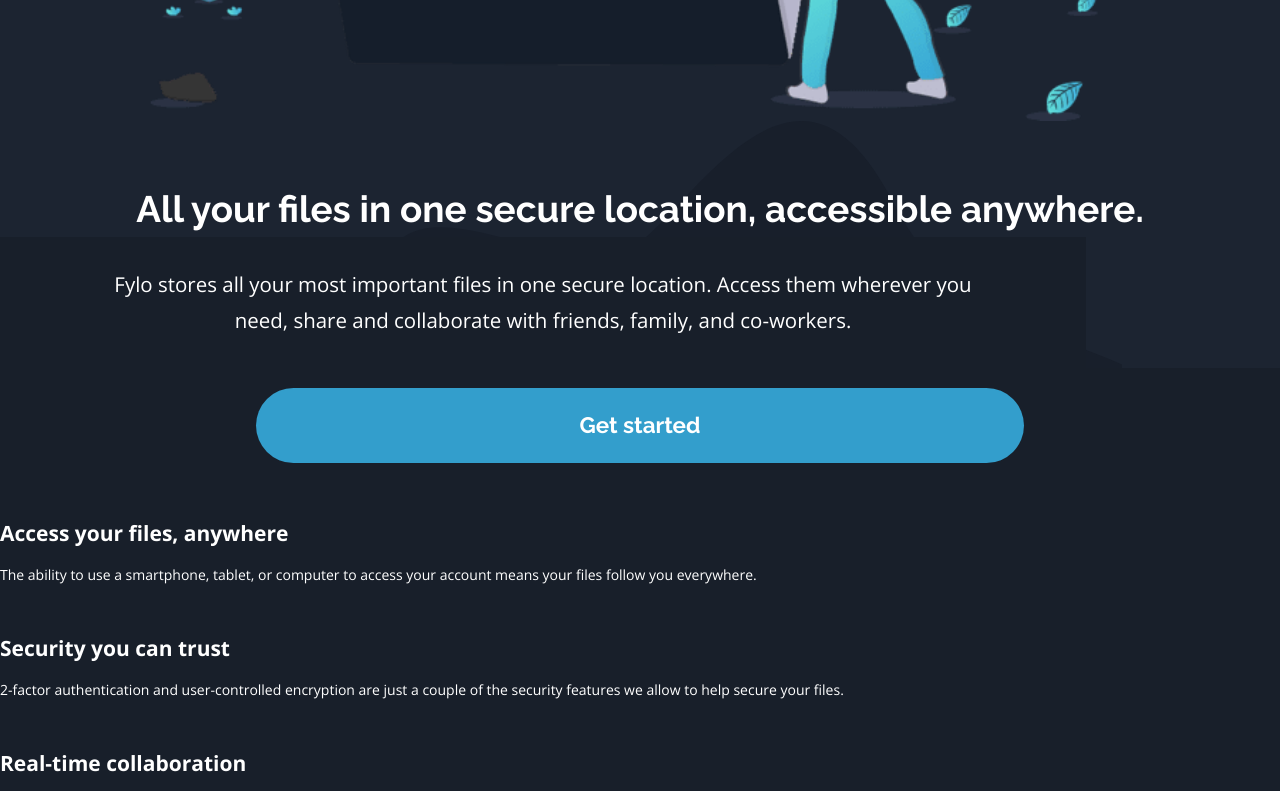
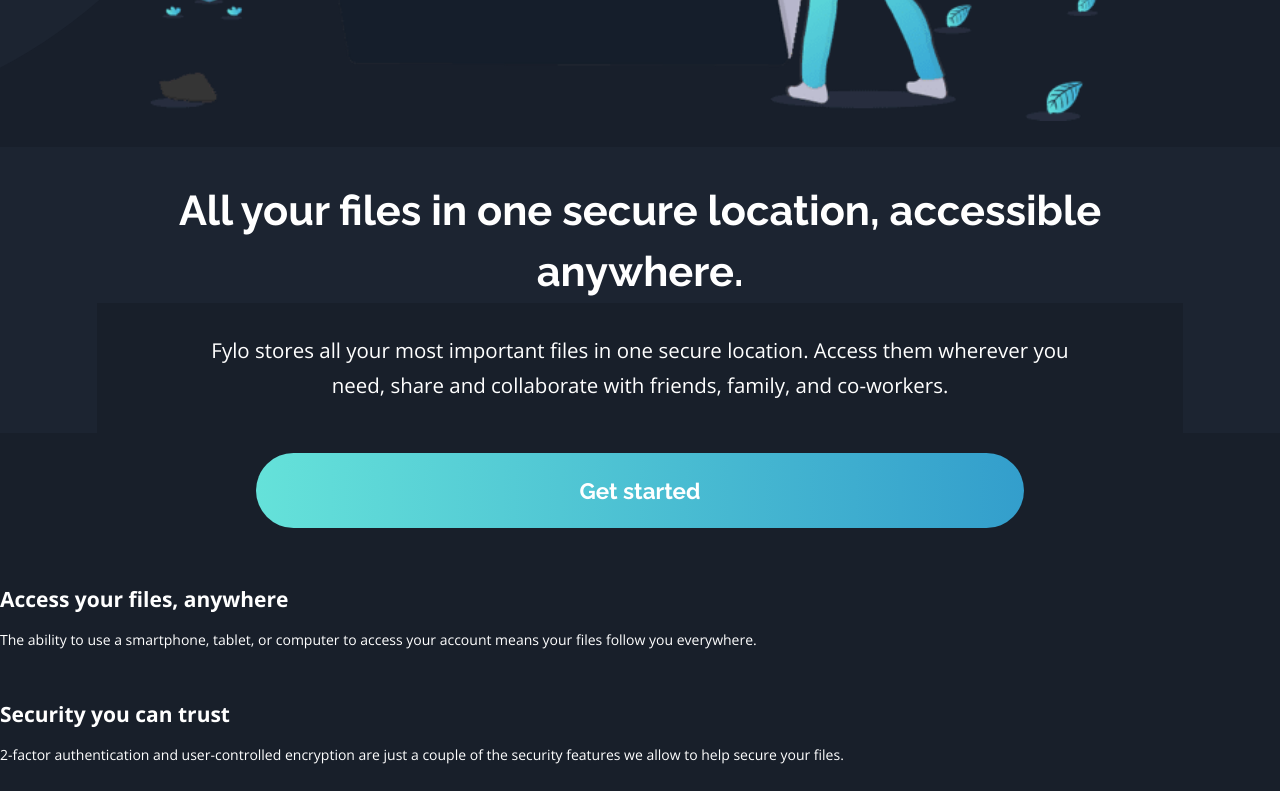
Before and after one commit to karla-codes/fylo-dark-theme-landing-page, a plain HTML site: page index.html in a window 1280 px wide. Shown: the part 800-1591 px from the top of the page. Drawn offline with nearby package versions, Linux system fonts and the light colour scheme.

Commit message:
Added curvy image as background of hero section

```diff
--- a/css/main.css
+++ b/css/main.css
@@ -49,8 +49,6 @@ nav {
 }
 
 .nav-links li {
-  display: flex;
-  flex-flow: row nowrap;
   font-size: 1.2rem;
 }
 
@@ -61,6 +59,10 @@ nav {
   display: flex;
   flex-flow: column wrap;
   width: 100%;
+  background-image: url(../images/bg-curvy-mobile.svg);
+  background-repeat: no-repeat;
+  background-size: 125% 35%;
+  background-position: center 48%;
 }
 
 .hero-illustration {
@@ -68,28 +70,20 @@ nav {
   margin: 0 auto;
 }
 
-/* .curvy-illustration {
-  display: block;
-  position: absolute;
-  width: 210%;
-  z-index: 0;
-} */
-
 .hero-text {
   display: flex;
   flex-flow: column nowrap;
+  align-items: center;
   text-align: center;
   margin: 0 auto;
   width: 100%;
-  background: url(../images/bg-curvy-mobile.svg) top center no-repeat;
-  background-size: contain;
 }
 
 .hero-text h1 {
-  font-size: 2.3rem;
+  font-size: 2.6rem;
   font-family: 'Raleway', sans-serif;
-  line-height: 3.5rem;
-  width: 80%;
+  line-height: 3.8rem;
+  width: 85%;
   margin: 0 auto;
   padding-top: 60px;
 }
@@ -110,7 +104,7 @@ button {
   color: hsl(0, 0%, 100%);
   border-radius: 50px;
   border: none;
-  background-color: hsl(198, 60%, 50%);
+  background-image: linear-gradient(to right, hsl(176, 68%, 64%), hsl(198, 60%, 50%));
   width: 60%;
   height: 75px;
   margin: 20px auto;
@@ -118,4 +112,5 @@ button {
 
 .hero-button {
   background-color: hsl(218, 28%, 13%);
+  width: 100%;
 }
```
Also changed, not shown: index.html (+0 -2 lines).
